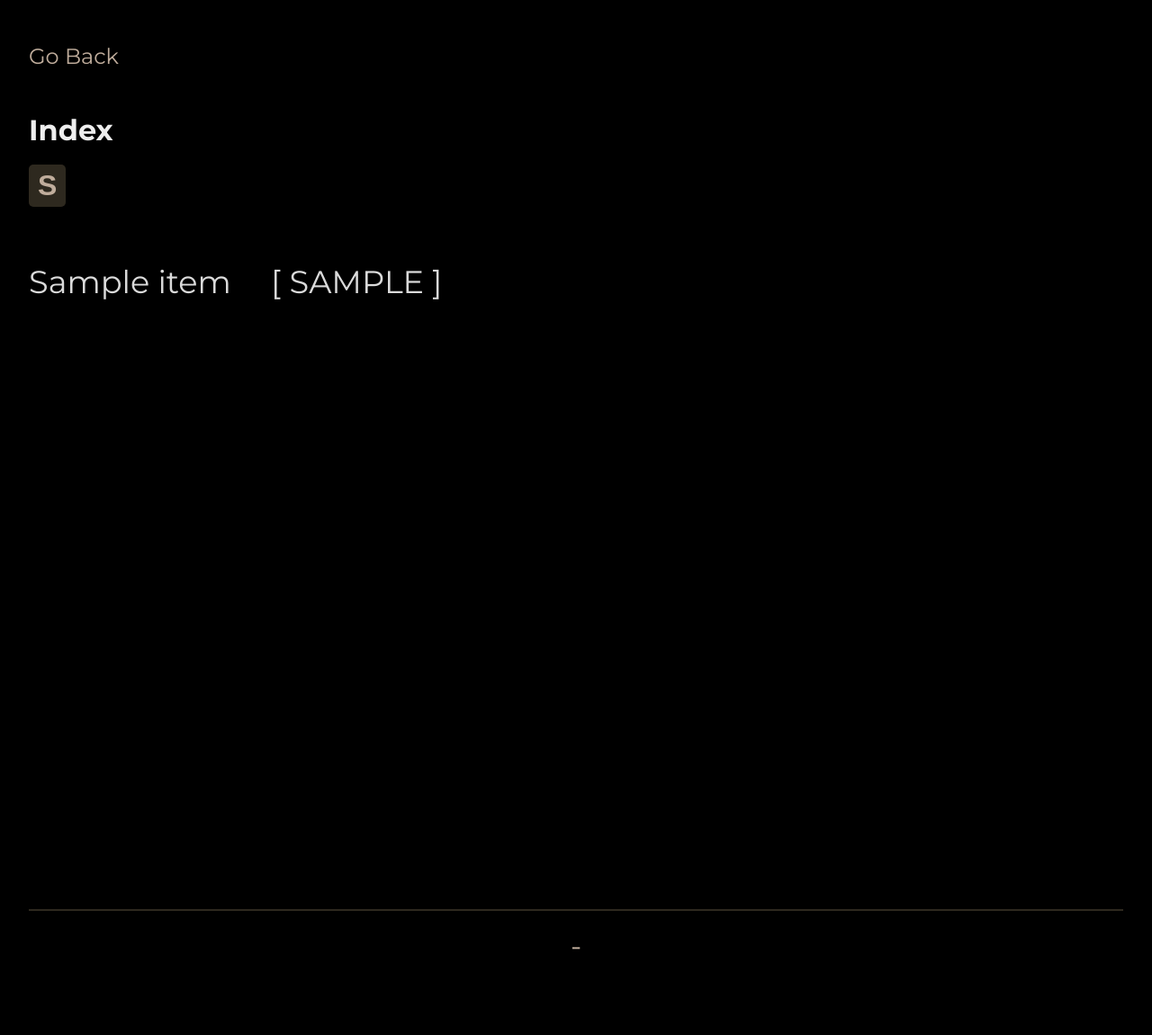
After one commit to adrian-slomka/local-media-server-v3, a Flask app: page /browse in a window 1280 px wide. The commit adds this page. Shown: the whole page at 90% size. Run offline with Flask 3, Linux system fonts and the light colour scheme; the visitor is signed in with stand-in values (Sample User, id 1); tables that the repository leaves empty hold one stand-in row (values such as "Sample post").

Commit message:
feat: browse all media page

```diff
--- a/app.py
+++ b/app.py
@@ -1,13 +1,12 @@
 import logging
 import os
-import secrets
 import sys
 import warnings
 import threading
 import re
 import jwt
+import socket
 
-from operator import itemgetter, attrgetter
 from uuid import uuid4
 from flask import Flask, request, render_template, send_from_directory, jsonify, send_file, Response, abort, redirect, url_for, session
 from flask_limiter import Limiter
@@ -189,6 +188,10 @@ def logout():
 def index():
     return render_template('index.html')
 
+@app.route('/browse')
+@login_required
+def browse():
+    return render_template('browse.html')
 
 @app.route('/<int:item_id>')
 @login_required
@@ -226,6 +229,28 @@ def ratelimit_handler(e):
 ## API CONTENT Endpoints
 ## API CONTENT Endpoints
 ## API CONTENT Endpoints
+@app.route('/content/v1/index')
+def get_index():
+    try:
+        index = DB.fetch_catalog_index()
+    except Exception as e:
+        logger.error(f'failed to fetch index, exception {e}.', exc_info=True)
+        return jsonify({'error': 'internal error.'}), 400
+
+    library = dict()
+    for id, title, category in index:
+        letter = title[0]
+
+        if letter not in library:
+            library[letter] = [{'id': id, 'title': title, 'category':category}]
+        else:
+            library[letter].append({'id': id, 'title': title, 'category':category})
+
+    library = dict(sorted(library.items()))
+    for letter in library:
+        library[letter].sort(key=lambda x: x['title'])
+    return jsonify(library)
+
 
 @app.route('/content/v1/catalog')
 @token_required
@@ -1237,8 +1262,8 @@ if __name__ == "__main__":
     sync_thread = threading.Thread(target=sync_libraries)
     sync_thread.start()
 
-    logger.info('[ APP ] application is running...')
-    print('\n[ APP ] application is running...')
+    logger.info(f'[ APP ] running... at localhost:8000, 127.0.0.1:8000, {socket.gethostbyname(socket.gethostname())}:8000')
+    print(f'\n[ APP ] running... at localhost:8000, 127.0.0.1:8000, {socket.gethostbyname(socket.gethostname())}:8000')
     serve(
         app,
         ident=None,
--- a/database_utils.py
+++ b/database_utils.py
@@ -1304,6 +1304,12 @@ def insert_new_user(password: str, key: str, is_admin=False, is_adult=True):
 
 
 class DB():
+    @staticmethod
+    def fetch_catalog_index():
+        with Session() as session:
+            items = session.query(MediaItem.id, MediaItem.title, MediaItem.media_type).all()
+        return items
+
     @staticmethod
     def fetch_catalog(order_by='entry_updated', order_=desc, limit=20, media_type=None):
         """
--- /dev/null
+++ b/static/js/pages/browse.js
@@ -0,0 +1,64 @@
+import { apiFetch } from '../api/_api.js';
+
+async function fetchLibrary() {
+    try {
+        const response = await apiFetch('/content/v1/index');
+        const data = await response.json();
+        return data; // expects { A: [{id, title}], B: [...], ... }
+    } catch (err) {
+        console.error('Failed to fetch library:', err);
+        return {};
+    }
+}
+
+function renderAlphabet(library, onSelect) {
+    const container = document.getElementById('alphabet');
+    container.innerHTML = '';
+    const letters = Object.keys(library).sort();
+
+    letters.forEach(letter => {
+        const btn = document.createElement('button');
+        btn.textContent = letter;
+        btn.style.fontSize = '2rem'
+        btn.addEventListener('click', () => {
+        document.querySelectorAll('.alphabet button').forEach(b => b.classList.remove('active'));
+        btn.classList.add('active');
+        onSelect(letter);
+        });
+        container.appendChild(btn);
+    });
+}
+
+function renderTitles(library, letter) {
+    const list = document.getElementById('title-list');
+    list.innerHTML = '';
+    if (!library[letter]) return;
+
+    library[letter].forEach(item => {
+        const li = document.createElement('li');
+
+        const a = document.createElement('a');
+        a.textContent = `${item.title} ⠀ [ ${item.category.toUpperCase()} ]`;
+        a.href = `/${item.id}`;
+        a.style.textDecoration = 'none';
+        a.style.color = '#dadadaff';
+        a.style.fontSize = '2.2rem'
+
+        li.appendChild(a);
+        list.appendChild(li);
+    });
+}
+
+document.addEventListener('DOMContentLoaded', async () => {
+    const library = await fetchLibrary();
+
+    renderAlphabet(library, letter => {
+      renderTitles(library, letter);
+    });
+
+    const firstLetter = Object.keys(library)[0];
+    if (firstLetter) {
+      renderTitles(library, firstLetter);
+      document.querySelectorAll('.alphabet button')[0].classList.add('active');
+    }
+});
--- /dev/null
+++ b/templates/browse.html
@@ -0,0 +1,53 @@
+<!DOCTYPE html>
+<html>
+<head>
+    <meta charset="UTF-8" />
+    <link rel="stylesheet" href="{{ url_for('static', filename='style.css') }}">
+    <link rel="icon" href="{{ url_for('static', filename='favicon.ico') }}">
+    <script src="{{ url_for('static', filename='js/api/_token.js') }}"></script>
+    <title>index :: all</title>
+
+    <style>
+        .alphabet { margin-bottom: 20px; }
+        .alphabet button { color: white; margin: 0 5px 5px 0; padding: 5px 10px; cursor: pointer; background-color: transparent; border: none; transition: all 0.2s;}
+        .alphabet button.active { font-weight: bold; background-color: #4b42339f; color: #c0ad9c; border-radius: 5px;}
+        .alphabet button:hover {color: #c0ad9c;}
+        ul { list-style: none; padding-left: 0; }
+        li { margin: 5px 0;}
+        li a {color: white;}
+        li a:hover {color: #c0ad9c !important;}
+    </style>
+</head>
+<body class="no-bg-gradient">
+
+    <div class="app-layout">
+        <div class="content-wrapper" style="padding-top: 3rem; padding-bottom: 3rem;">
+            <div>
+                <a href="/" class="media-back" style="font-size: 1.5rem;">
+                    <p>Go Back</p>
+                </a>
+            </div>
+        </div>
+
+        <div class="content-wrapper" style="min-height: 100vh;">
+            <h1>Index</h1>
+            <br>
+
+            <div class="alphabet" id="alphabet"></div>
+            <ul id="title-list" style="padding-top: 2rem; white-space: normal; word-break: normal; overflow-wrap: break-word;"></ul>
+        </div>
+
+        <div class="app-layout_footer --footer-bg-black">
+            <div class="footer">
+                <div class="footer-line"></div>
+                <br>
+                <p style="font-size: 2rem;">-</p>
+            </div>
+        </div>
+    </div>
+
+
+<script type="module" src="{{ url_for('static', filename='js/api/_api.js') }}"></script>
+<script type="module" src="{{ url_for('static', filename='js/pages/browse.js') }}"></script>
+</body>
+</html>
```
Also changed, not shown: templates/index.html (+5 -5 lines).
